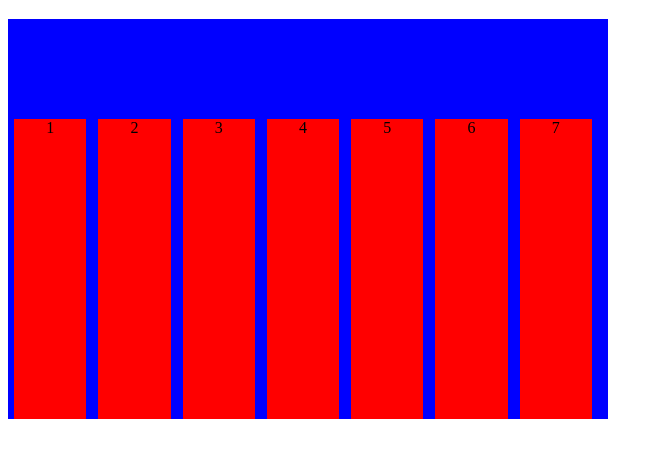
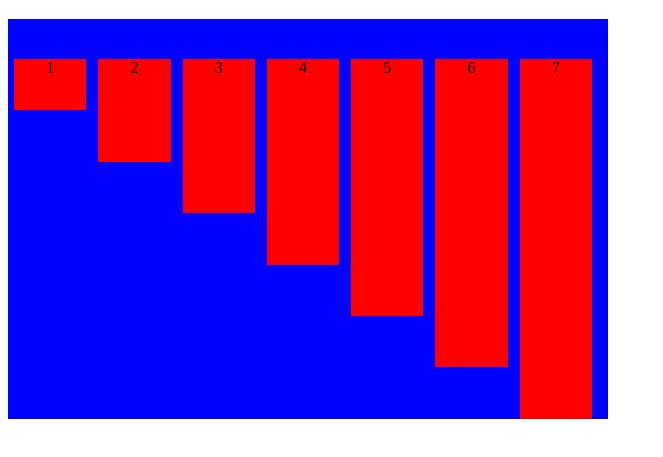
Before and after one commit to sophdubs/bar-chart-project, a website: page index.html in a window 1280 px wide. Shown: the part 61-518 px from the top of the page, without its empty margins (0-663 px from the left). Drawn offline with nearby package versions, Linux system fonts and the light colour scheme.

Commit message:
Bar height now depends on input data. However, bars are not lined up on X axis as desired.

```diff
--- a/index.js
+++ b/index.js
@@ -5,18 +5,21 @@ const drawBarChart = function(data, options, element){
   root.style.setProperty('--width', `${options.width}px`);
 
   //Creating bars in bar chart from input data
+  //Setting heigh of bars inline based on data inputs
+  const maxHeight = options.height * 0.9;
+  const maxVal = Math.max(...data);
+  console.log(maxVal);
 
   for (let i = 0; i < data.length; i++) {
-    $('.bar-list').append(`<li>${data[i]}</li>`);
+    const barHeight = (data[i] * maxHeight) / maxVal;
+    console.log(barHeight);
+    $('.bar-list').append(`<li style="height: ${barHeight}px">${data[i]}</li>`);
   }
 
-  // Setting width and height of bars based on data inputs
+  // Setting width of bars based on data inputs
   const numBars = data.length;
-  // console.log(numBars);
   const barMargin = Math.floor(Number(options.width) / numBars) * 0.15;
-  console.log(barMargin);
   const barWidth = Math.floor(Number(options.width) / numBars) - barMargin;
-  console.log(barWidth);
   root.style.setProperty('--barWidth', `${barWidth}px`);
   root.style.setProperty('--barMargin', `${Math.floor(barMargin / 2)}px`);
 
--- a/styles.css
+++ b/styles.css
@@ -26,7 +26,7 @@
 
 li {
   width: var(--barWidth);
-  height: 300px;
+  /* height: 300px; */
   background: red;
   float: left;
   margin: 0 var(--barMargin);
```
